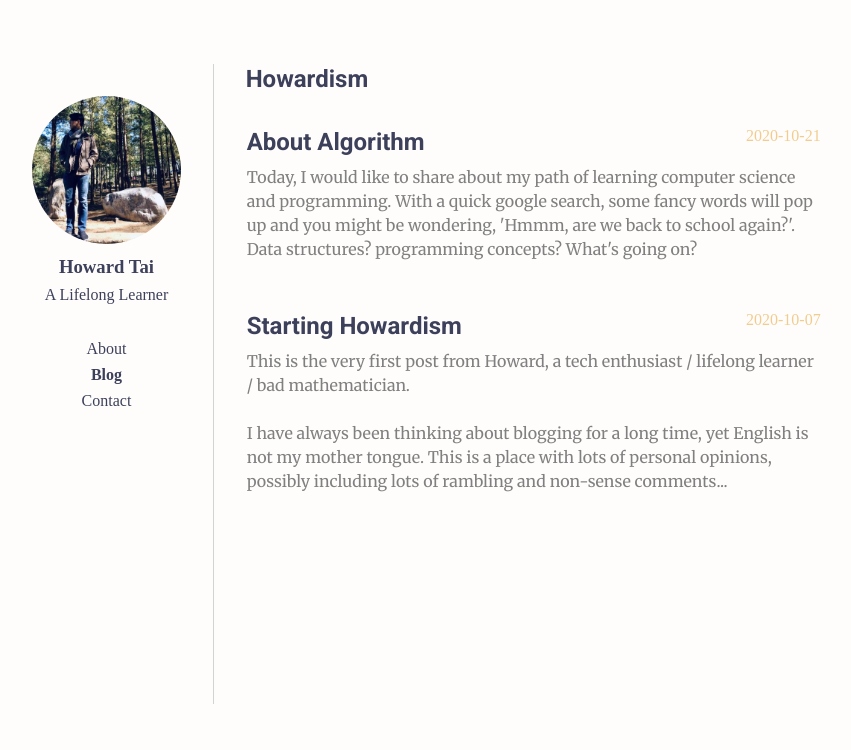
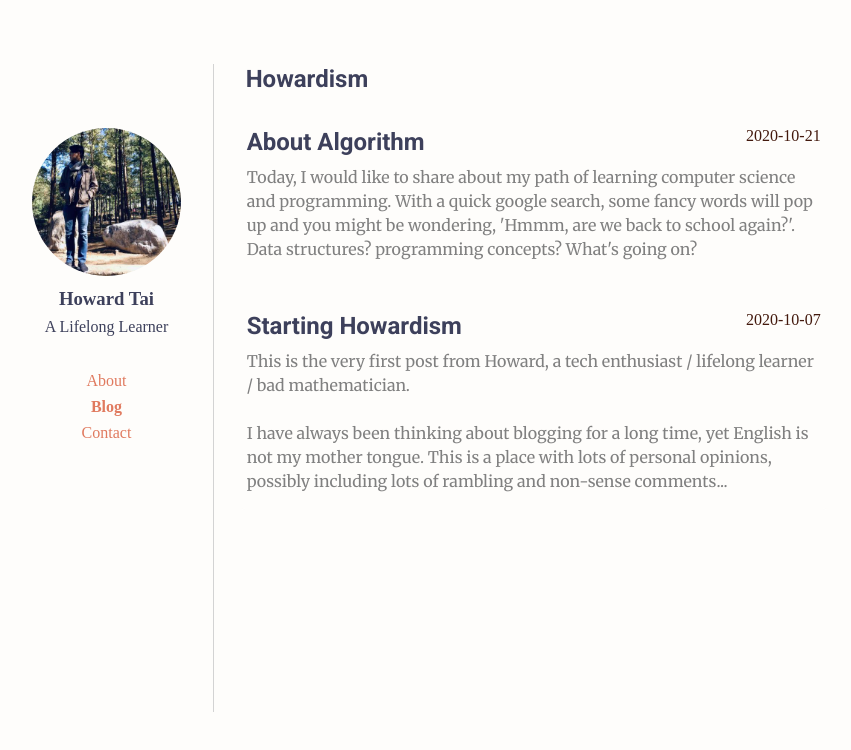
Before and after one commit to Howard86/howardism, a Next.js app: page / in a window 1280 px wide. Shown: the top 750 px of the page, without its empty margins (213-1064 px from the left). Built offline with nearby package versions, Linux system fonts and the light colour scheme.

Commit message:
:lipstick: update layout and global <a>

```diff
--- a/src/components/BlogLayout.tsx
+++ b/src/components/BlogLayout.tsx
@@ -1,5 +1,5 @@
 import React, { FC } from "react";
-import { Box } from "rebass";
+import { Box } from "rebass/styled-components";
 import RouteLink from "./common/RouteLink";
 
 const BlogLayout: FC = ({ children }) => {
--- a/src/components/Layout.tsx
+++ b/src/components/Layout.tsx
@@ -12,7 +12,7 @@ const Layout: FC = ({ children }) => (
     flex-wrap="wrap"
   >
     <Box width={[0, 1 / 12, 1 / 6]} />
-    <Box width={1 / 6}>
+    <Box width={1 / 6} minHeight="90vh">
       <SideBar />
     </Box>
     <Box as="main" width={[5 / 6, 2 / 3, 1 / 2]}>
--- a/src/components/Nav.tsx
+++ b/src/components/Nav.tsx
@@ -19,7 +19,7 @@ const Nav: FC = () => {
                 fontWeight={isSelected(href) ? "bold" : "inherit"}
                 sx={{
                   "&:hover": {
-                    color: "terraCotta",
+                    color: "terraCottaDark",
                   },
                 }}
               >
--- a/src/components/SideBar.tsx
+++ b/src/components/SideBar.tsx
@@ -6,13 +6,13 @@ import Profile from "./Profile";
 
 const SideBar: FC = () => (
   <Flex
-    py={[3, 4]}
+    py={[3, 4, 5]}
     sx={{
       borderRightWidth: "1px",
       borderRightStyle: "solid",
       borderRightColor: "lightgray",
     }}
-    minHeight="80vh"
+    minHeight="90%"
     flexDirection="column"
   >
     <Box alignSelf="flex-end" mx={[2, 3, 4]}>
--- a/src/components/blog/BlogNavButton.tsx
+++ b/src/components/blog/BlogNavButton.tsx
@@ -13,7 +13,7 @@ const BlogNavButton: FC<BlogNavButtonProps> = ({ title = "Back to Home", date })
       href={date ? `/blog/${date}` : "/"}
       sx={{
         "&:hover": {
-          fontWeight: "bold",
+          color: "terraCottaDark",
         },
       }}
     >
--- a/src/components/blog/PostCard.tsx
+++ b/src/components/blog/PostCard.tsx
@@ -27,8 +27,10 @@ const PostCard: FC<PostCardProps> = ({ title, date, description, tags }) => (
     >
       <Box m={[2, 3]}>
         <Flex justifyContent="space-between" mb={2}>
-          <Heading as="h2">{title}</Heading>
-          <Text sx={{ color: "deepChampagne" }}>{date}</Text>
+          <Heading as="h2" sx={{ color: "independence" }}>
+            {title}
+          </Heading>
+          <Text sx={{ color: "terraCottaDark" }}>{date}</Text>
         </Flex>
         {tags.map((tag) => (
           <Text key={`${date}-${tag}`}>{tag}</Text>
--- a/src/components/common/RouteLink.tsx
+++ b/src/components/common/RouteLink.tsx
@@ -1,6 +1,6 @@
 import React, { FC, memo } from "react";
 import NextLink from "next/link";
-import { Link as RebassLink, LinkProps } from "rebass";
+import { Link as RebassLink, LinkProps } from "rebass/styled-components";
 
 interface RouteLinkProps extends LinkProps {
   href: string;
--- a/src/styles/global.ts
+++ b/src/styles/global.ts
@@ -24,8 +24,12 @@ const globalStyle = css`
   a:visited,
   a:hover,
   a:active {
-    color: inherit;
+    color: ${theme.colors.terraCotta};
     text-decoration-line: none;
+  }
+
+  a:hover {
+    font-weight: ${theme.fontWeights.bold};
   }
 
   li {
```
Also changed, not shown: src/components/blog/BlogPostPage.tsx (+5 -2 lines).
